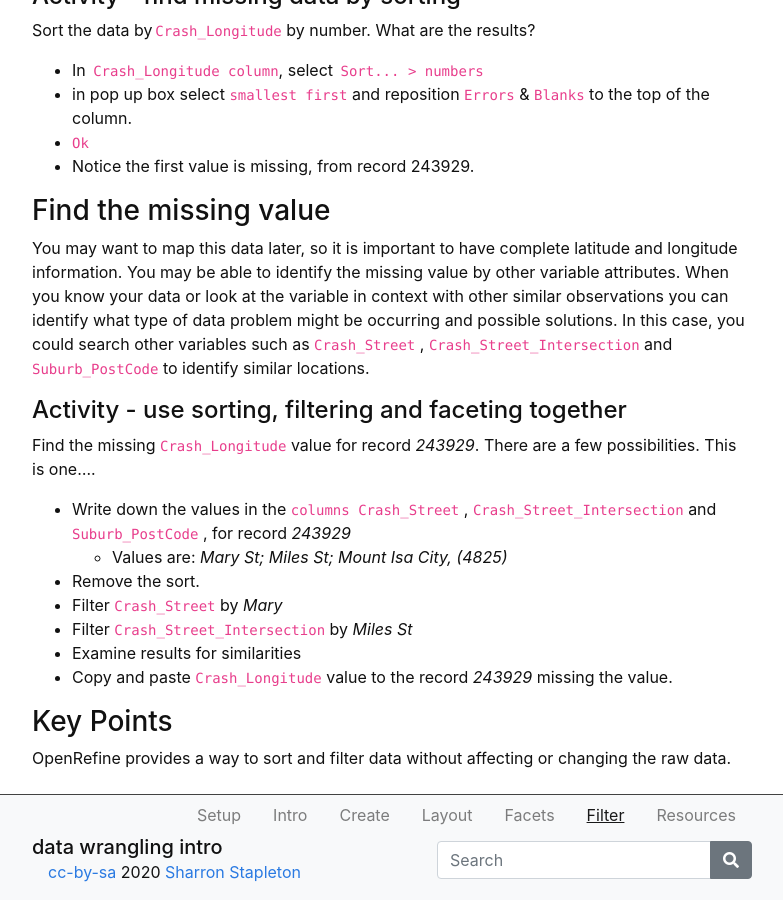
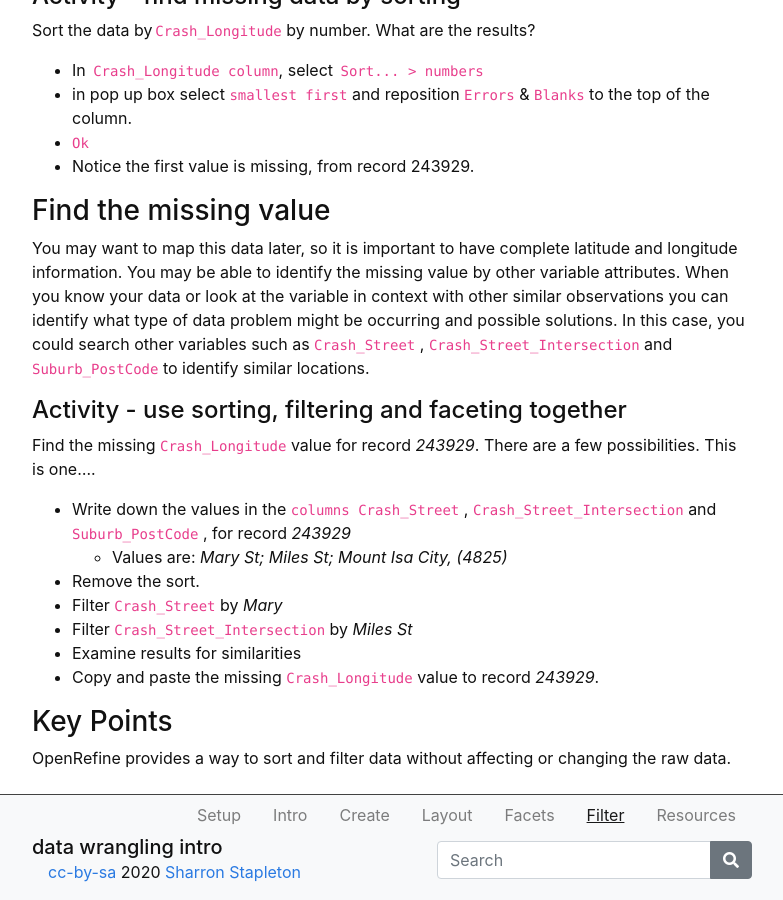
Before and after one commit to GULibrarySandbox/intro-data-wrangle, a Jekyll site: the page built from content/5-lesson.md, in a window 1280 px wide and 900 px high, scrolled down 1940 px. Shown: the whole window, without its empty margins (248-1031 px from the left). Built offline with Jekyll 4.4.1, drawn with Linux system fonts in a browser that asks for light colours.

Commit message:
Update 5-lesson.md

```diff
--- a/content/5-lesson.md
+++ b/content/5-lesson.md
@@ -95,7 +95,7 @@ Find the missing `Crash_Longitude` value for record *243929*. There are a few po
 - Filter  `Crash_Street`  by *Mary*
 - Filter  `Crash_Street_Intersection`  by *Miles St*
 - Examine results for similarities
-- Copy and paste  `Crash_Longitude`  value to the record *243929* missing the value.
+- Copy and paste the missing `Crash_Longitude`  value to record *243929*.
 
 ### Key Points
 
```
